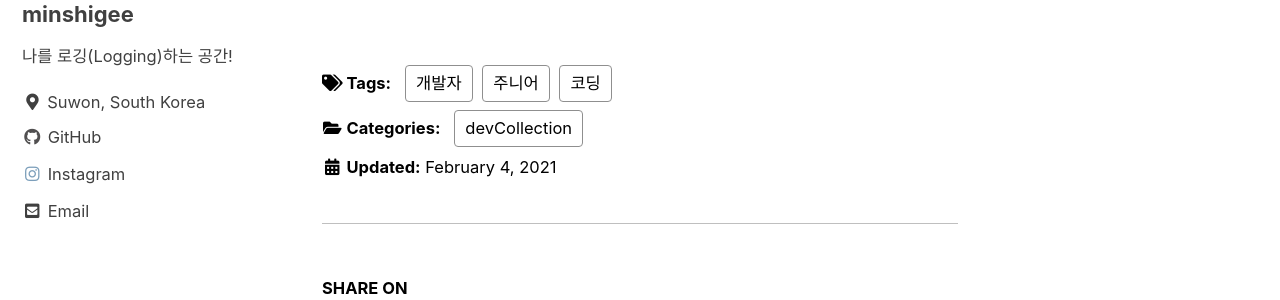
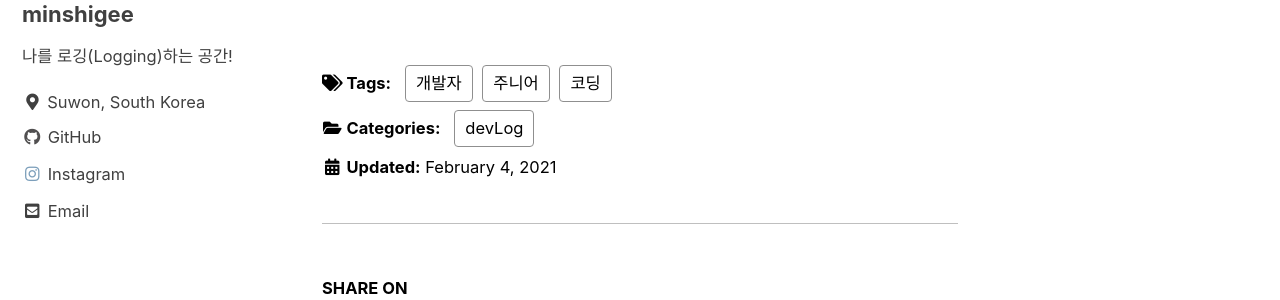
Before and after one commit to MinShiGee/MinShiGee.github.io, a Jekyll site: the page built from _posts/2021-02-4-개발 시작.md, in a window 1280 px wide and 1266 px high. Shown: the part 230-530 px from the top of the window. Built offline with Jekyll 4.4.1, drawn with Linux system fonts in a browser that asks for light colours; cached includes are drawn as plain includes.

Commit message:
rename post category

```diff
--- a/_posts/2021-02-4-개발 시작.md
+++ b/_posts/2021-02-4-개발 시작.md
@@ -1,7 +1,7 @@
 ---
 title: "Log02: 개발 시작"
 categories:
-  - devCollection
+  - devLog
 tags:
   - 개발자
   - 주니어
```
